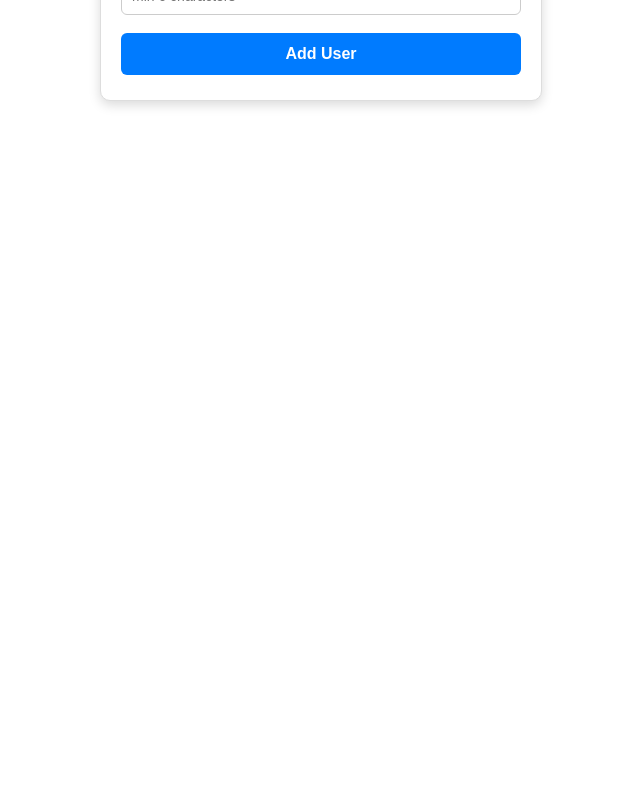
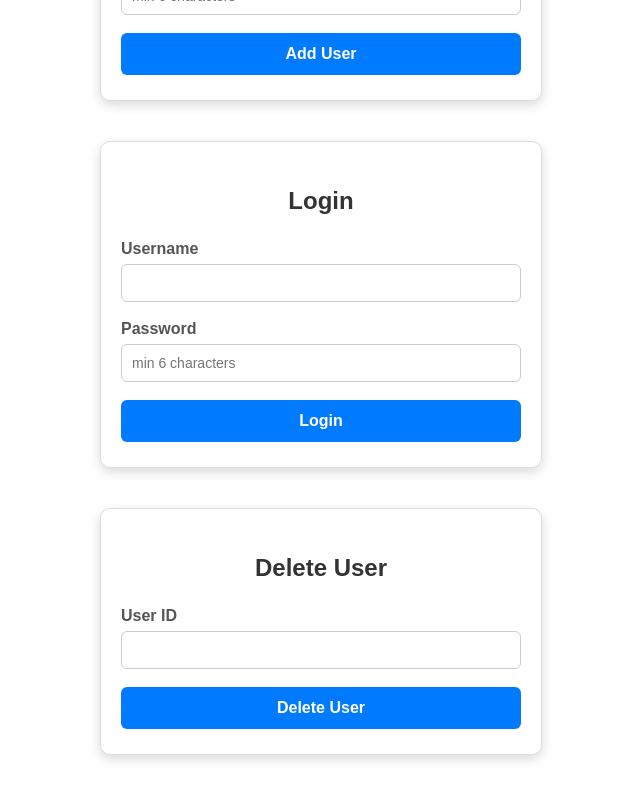
Before and after one commit to AlexandraPlat/final-project-team-2, a React (Vite) app: page / in a window 1280 px wide. Shown: the part 512-1312 px from the top of the page, without its empty margins (319-959 px from the left). Before the commit the page ends 800 px from the top, so only its background shows below. Built offline with nearby package versions, Linux system fonts and the light colour scheme.

Commit message:
feat: AddUser.tsx ready Login.tsx ready, DeleteUser.ready

```diff
--- a/src/App.tsx
+++ b/src/App.tsx
@@ -1,13 +1,17 @@
 
 import AddUser from "./features/users/AddUser"; // путь к твоему компоненту AddUser
+import DeleteUser from "./features/users/DeleteUser";
+import Login from "./features/users/Login";
 
 export default function App() {
   return (
     <div style={{ padding: 20, fontFamily: "Arial, sans-serif" }}>
-      <h1>User Management</h1>
+      <h1 style={{textAlign: "center"}}>User Management</h1>
 
       {/* Добавление нового пользователя */}
       <AddUser />
+      <Login />
+      <DeleteUser />
     </div>
   );
 }
--- /dev/null
+++ b/src/features/users/DeleteUser.tsx
@@ -0,0 +1,48 @@
+import React, { useState } from "react";
+import { useDeleteUserMutation } from "./api";
+import "./UserForm.css";
+
+export default function DeleteUser() {
+  const [userId, setUserId] = useState<number | "">("");
+  const [deleteUser, { isLoading, isSuccess, error, data }] =
+    useDeleteUserMutation();
+
+  const handleSubmit = async (e: React.FormEvent) => {
+    e.preventDefault();
+    if (userId === "") return;
+
+    try {
+      await deleteUser(userId).unwrap();
+    } catch (err) {
+      console.error("Delete failed:", err);
+    }
+  };
+
+  return (
+    <form onSubmit={handleSubmit} className="user-form-container">
+      <h2>Delete User</h2>
+
+      <div>
+        <label htmlFor="userId">User ID</label>
+        <input
+          id="userId"
+          name="userId"
+          type="number"
+          value={userId}
+          onChange={(e) => setUserId(Number(e.target.value))}
+        />
+      </div>
+
+      <button type="submit" disabled={isLoading}>
+        {isLoading ? "Deleting..." : "Delete User"}
+      </button>
+
+      {isSuccess && data && (
+        <div className="success">
+          User {data.id} marked deleted on {data.deletedOn}
+        </div>
+      )}
+      {error && <div className="error">Failed to delete user.</div>}
+    </form>
+  );
+}
--- /dev/null
+++ b/src/features/users/Login.tsx
@@ -0,0 +1,83 @@
+import { useFormik, type FormikHelpers } from "formik";
+import * as Yup from "yup";
+import { useLoginMutation, type LoginRequest } from "./api";
+import "./UserForm.css";
+
+// ---------- Валидатор формы ----------
+const validationSchema = Yup.object({
+  username: Yup.string().required("Username is required"),
+  password: Yup.string()
+    .required("Password is required")
+    .min(6, "Password must be at least 6 characters"),
+});
+
+export default function Login() {
+  const [login, { isLoading, isSuccess, error }] = useLoginMutation();
+
+  const formik = useFormik<LoginRequest>({
+    initialValues: {
+      username: "",
+      password: "",
+      expiresInMins: 60,
+    },
+    validationSchema,
+    onSubmit: async (
+      values: LoginRequest,
+      { resetForm }: FormikHelpers<LoginRequest>,
+    ) => {
+      try {
+        await login(values).unwrap();
+        resetForm();
+      } catch (err) {
+        console.error("Login failed:", err);
+      }
+    },
+  });
+
+  return (
+    <form onSubmit={formik.handleSubmit} className="user-form-container">
+      <h2>Login</h2>
+
+      {/* Username */}
+      <div>
+        <label htmlFor="username">Username</label>
+        <input
+          id="username"
+          name="username"
+          type="text"
+          onChange={formik.handleChange}
+          onBlur={formik.handleBlur}
+          value={formik.values.username}
+        />
+        {formik.touched.username && formik.errors.username && (
+          <div className="error">{formik.errors.username}</div>
+        )}
+      </div>
+
+      {/* Password */}
+      <div>
+        <label htmlFor="password">Password</label>
+        <input
+          id="password"
+          name="password"
+          type="password"
+          placeholder="min 6 characters"
+          onChange={formik.handleChange}
+          onBlur={formik.handleBlur}
+          value={formik.values.password}
+        />
+        {formik.touched.password && formik.errors.password && (
+          <div className="error">{formik.errors.password}</div>
+        )}
+      </div>
+
+      {/* Submit button */}
+      <button type="submit" disabled={isLoading}>
+        {isLoading ? "Logging in..." : "Login"}
+      </button>
+
+      {isSuccess && <div className="success">Login successful!</div>}
+      {error && <div className="error">Failed to login.</div>}
+    </form>
+  );
+}
```
